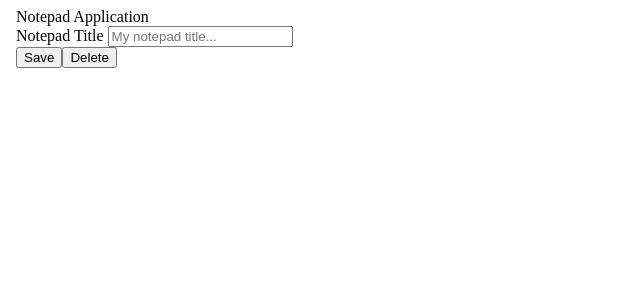
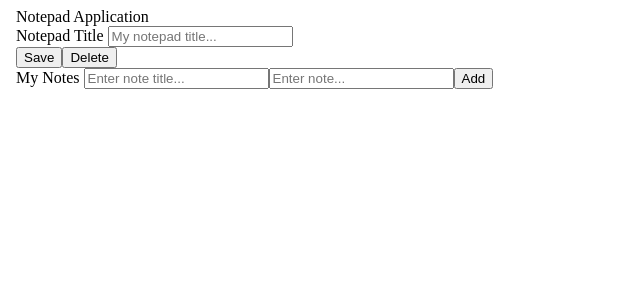
Before and after one commit to tinalai/notepad, an Angular app: page / in a window 1280 px wide. Shown: the top 300 px of the page, without its empty margins (0-640 px from the left). Built offline with nearby package versions, Linux system fonts and the light colour scheme.

Commit message:
add new note template section

```diff
--- a/src/app/app.component.html
+++ b/src/app/app.component.html
@@ -6,12 +6,24 @@
     <form name="notepadForm">
       <label class="notepad-title">
         Notepad Title
-        <input type="text" name="notepadTitle" ng-model="" placeholder="My notepad title..." required>
+        <input type="text" name="notepadTitle" ng-model="" placeholder="My notepad title..." ng-maxlength="255" required>
       </label>
       <div class="notepad-btns">
         <button class="save-btn">Save</button>
         <button class="delete-btn">Delete</button>
       </div>
+      <div class="new-note">
+        <label class="new-note-title">
+          My Notes
+          <input type="text" name="noteTitle" placeholder="Enter note title..." ng-maxlength="255" required>
+        </label>
+        <label class="note-body">
+          <input type="text" name="noteBody" placeholder="Enter note..." ng-maxlength="1000" required>
+        </label>
+        <button class="add-btn">Add</button>
+      </div>
     </form>
+    <div class="note-list">
+    </div>
   </div>
 </body>
```
